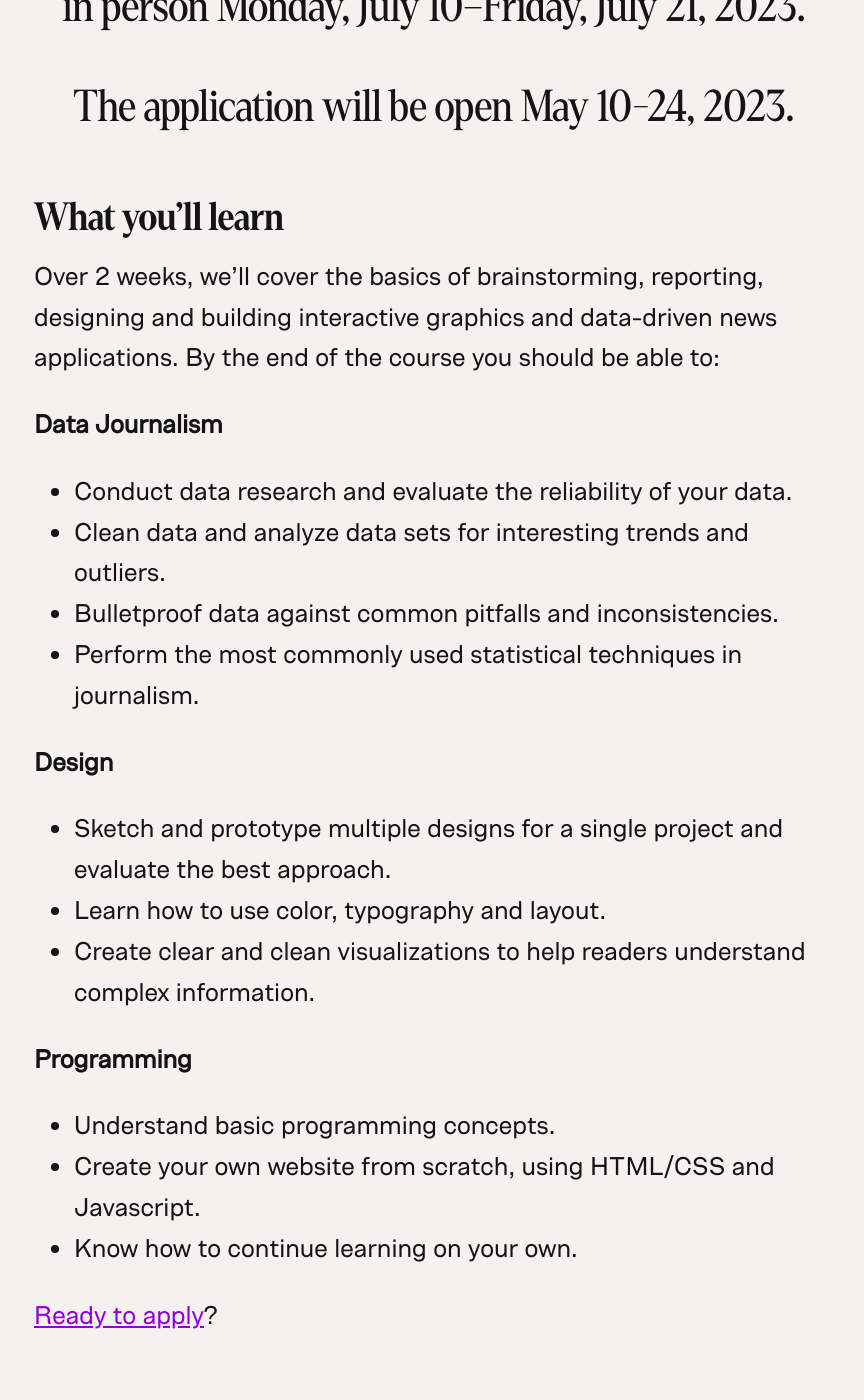
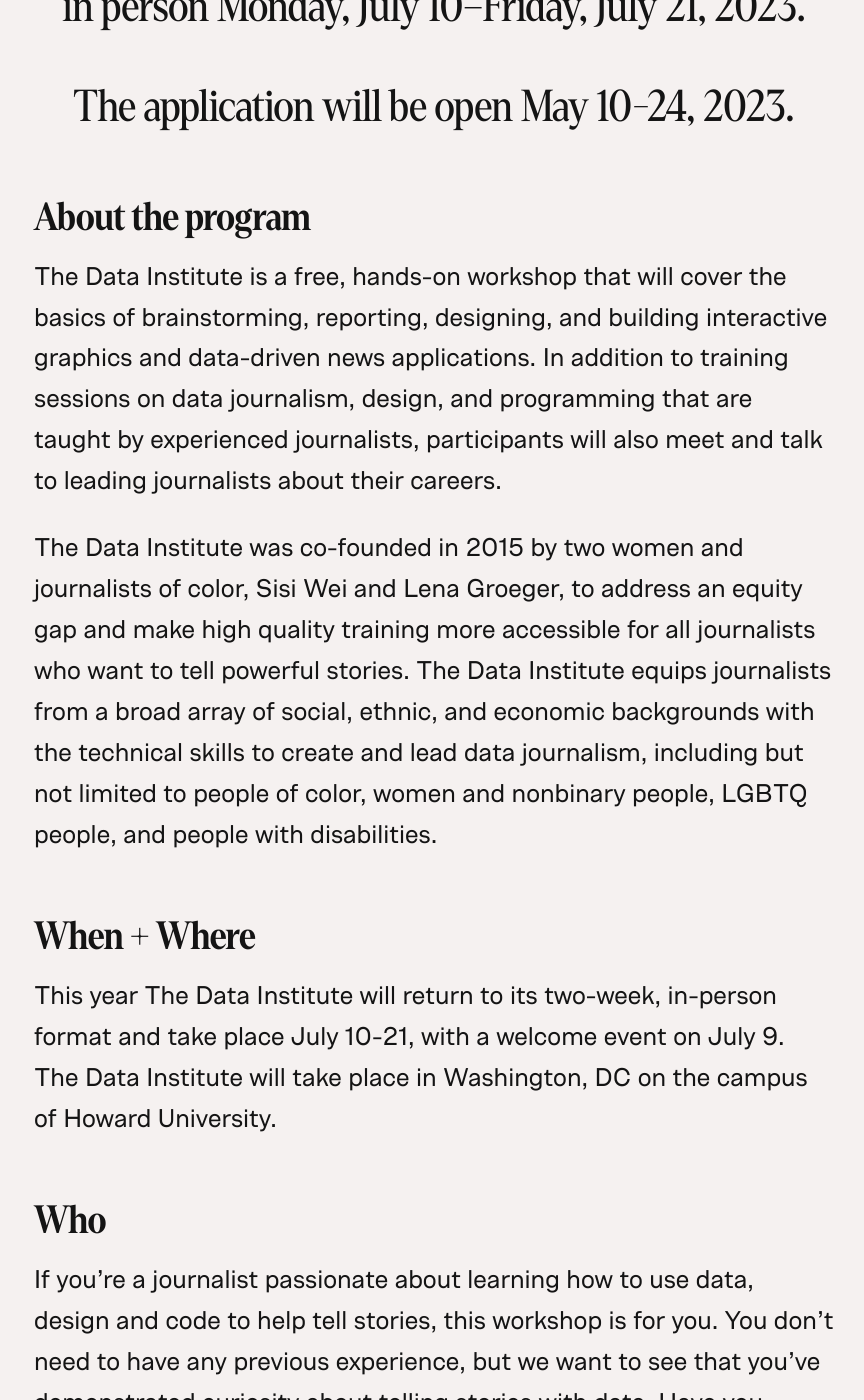
Before and after one commit to OpenNews/datainstitute-website, a Jekyll site: the page built from homepage.md, in a window 1280 px wide and 1400 px high, scrolled down 949 px. Shown: the whole window, without its empty margins (206-1070 px from the left). Built offline with Jekyll 4.4.1, drawn with Linux system fonts in a browser that asks for light colours.

Commit message:
smaller edit!

```diff
--- a/homepage.md
+++ b/homepage.md
@@ -13,32 +13,6 @@ logo_link: /
 
 
 <span id="what"></span>
-
-## What you'll learn
-
-Over 2 weeks, we'll cover the basics of brainstorming, reporting, designing and building interactive graphics and data-driven news applications. By the end of the course you should be able to:
-
-**Data Journalism**
-
-* Conduct data research and evaluate the reliability of your data.
-* Clean data and analyze data sets for interesting trends and outliers.
-* Bulletproof data against common pitfalls and inconsistencies.
-* Perform the most commonly used statistical techniques in journalism.
-
-**Design**
-
-* Sketch and prototype multiple designs for a single project and evaluate the best approach.
-* Learn how to use color, typography and layout.
-* Create clear and clean visualizations to help readers understand complex information.
-
-**Programming**
-
-* Understand basic programming concepts.
-* Create your own website from scratch, using HTML/CSS and Javascript.
-* Know how to continue learning on your own.
-
-[Ready to apply](https://airtable.com/shrC5s1Jzf9tqZd4t)?
-
 
 ## About the program
 
@@ -66,3 +40,5 @@ If you’re a journalist passionate about learning how to use data, design and c
 ## More information
 
 We'll update this site with more details and the application on May 10. You can learn more about earlier Data Institutes [on our prior site](https://projects.propublica.org/graphics/ida-propublica-data-institute).
+
+<span id="faq"></span>
```
